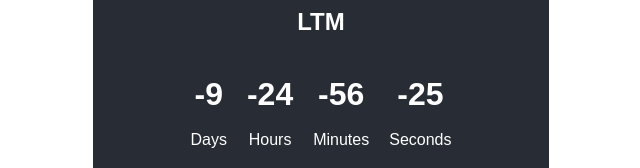
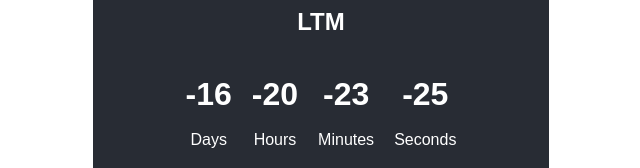
Before and after one commit to Shahryartariq/Date_Passed, a Vue app: page / in a window 1280 px wide. Shown: the part 430-598 px from the top of the page, without its empty margins (319-959 px from the left). Built offline with nearby package versions, Linux system fonts and the light colour scheme.

Commit message:
Updated on Monday Morning - Before goingg to office

```diff
--- a/src/App.vue
+++ b/src/App.vue
@@ -17,7 +17,7 @@
     <!-- Display the Active Time Counter -->
     <div v-if="activeTab === 0" class="tab-content">
       <h2>LTM</h2>
-      <TimeCounter :startDate="new Date('2024-09-30T14:03:00')" />
+      <TimeCounter :startDate="new Date('2024-10-07T09:30:00')" />
     </div>
     <div v-if="activeTab === 1" class="tab-content">
       <h2>LTC</h2>
```
